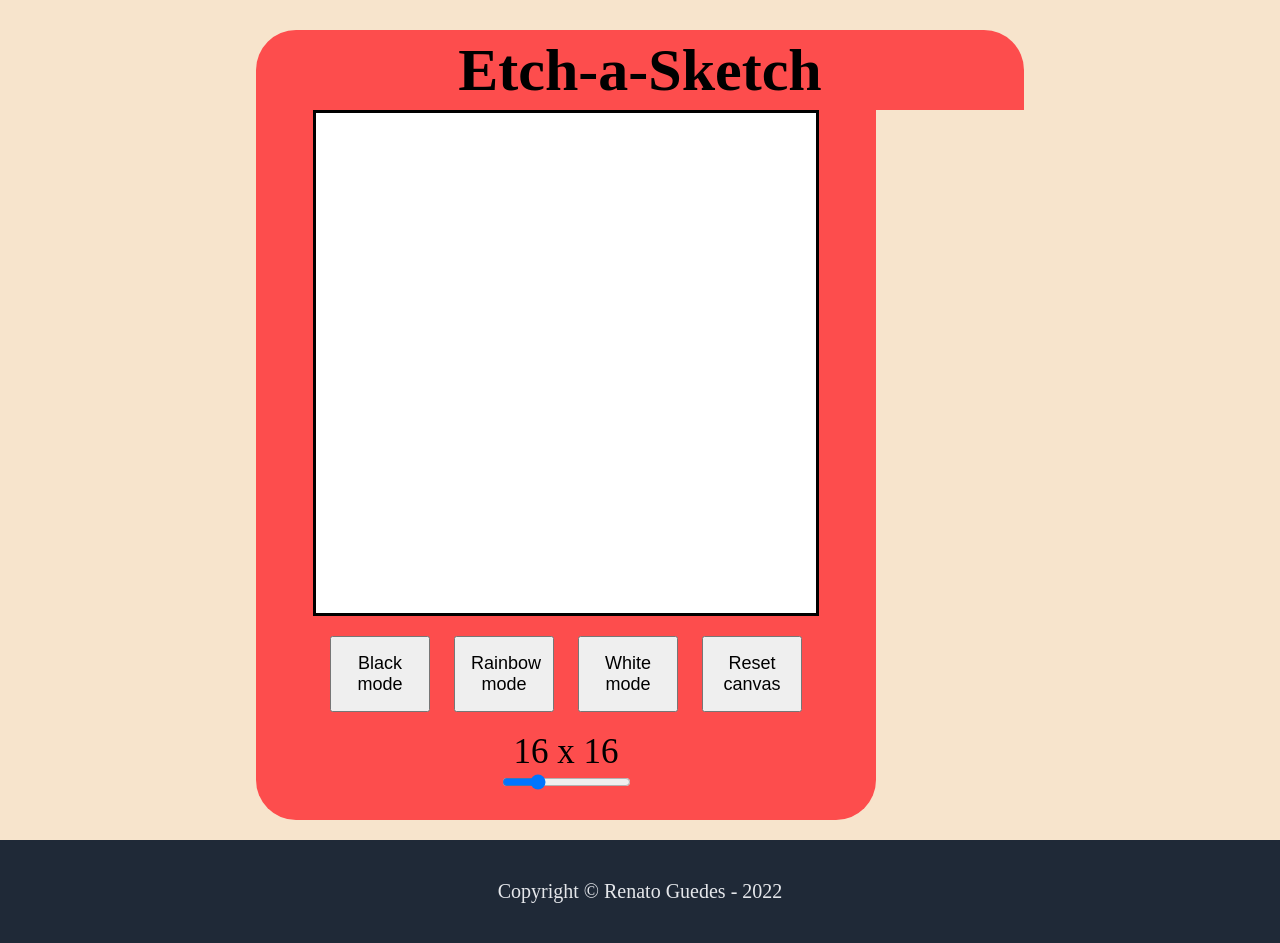
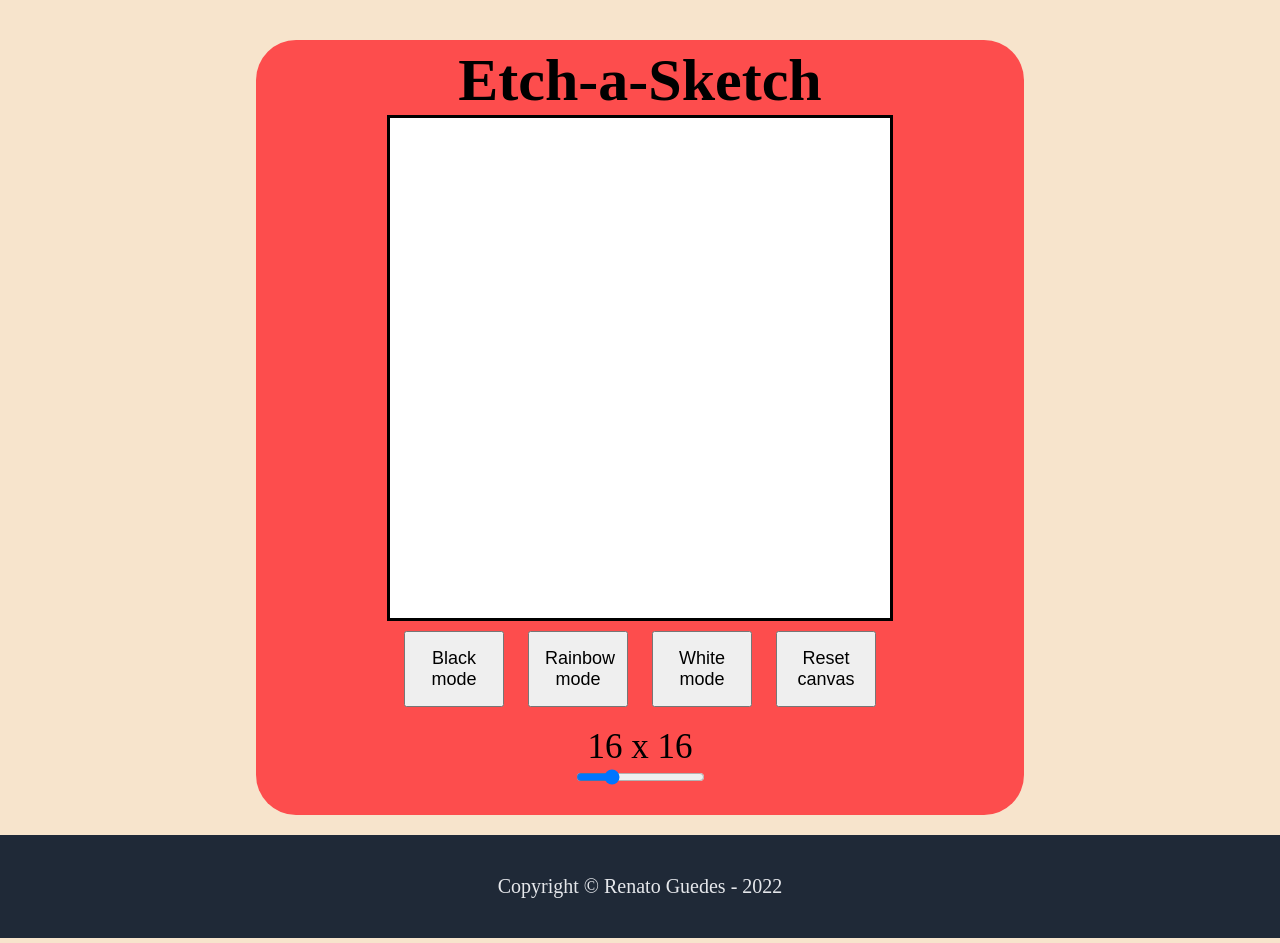
Before and after one commit to renatoguedes-dev/etch-a-sketch, a plain HTML site: page index.html in a window 1280 px wide. Drawn offline with Linux system fonts and the light colour scheme.

Commit message:
Update layout to a real life etch a sketch

```diff
--- a/style.css
+++ b/style.css
@@ -19,12 +19,12 @@ h1#website-title {
   align-items: center;
   justify-content: center;
   font-size: 60px;
-  margin-top: 30px;
   padding: 40px;
   background-color: rgb(253, 77, 77);
   border-top-left-radius: 40px;
   border-top-right-radius: 40px;
   min-width: 620px;
+
 }
 
 footer {
@@ -36,9 +36,12 @@ div.content {
   background-color: rgb(253, 77, 77);
   border-bottom-left-radius: 40px;
   border-bottom-right-radius: 40px;
+  margin-top: 5px;
   min-width: 620px;
-  max-width: 620px;
+
   display: grid;
+  justify-content: center;
+  align-items: center;
   grid-template-columns: repeat(3, 1fr);
   grid-auto-rows: auto;
   grid-template-areas:
@@ -74,7 +77,7 @@ div#grid {
 #grid {
   display: grid;
   border: 3px solid black;
-  margin: 10px auto 20px auto;
+  margin: 10px auto;
   background-color: white;
   width: 500px;
   height: 500px;
```
